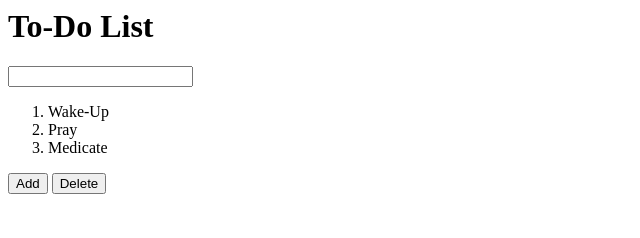
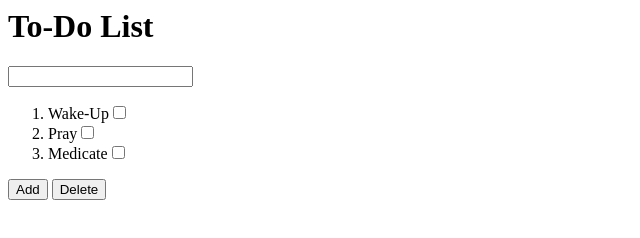
Before and after one commit to anuryakubu/To-Do-List, a plain HTML site: page index.html in a window 1280 px wide. Shown: the whole page, without its empty margins (0-640 px from the left). Drawn offline with Linux system fonts and the light colour scheme.

Commit message:
Changes saved

```diff
--- a/index.html
+++ b/index.html
@@ -15,9 +15,9 @@
     <div class="form">
         <input type="text" id="list" class="list">
         <ol class="orderedList" id="orderedList">
-            <li id="lists">Wake-Up</li>
-            <li id="lists">Pray</li>
-            <li id="lists">Medicate</li>
+            <li id="list1" class="lists">Wake-Up<input type="checkbox" id='wake'></li>
+            <li id="list2" class="lists">Pray<input type="checkbox" id='pray'></li>
+            <li id="list3" class="lists">Medicate<input type="checkbox" id='medicate'></li>
         </ol>
         <button class="button" id="add">Add</button>
         <button class="button" id="delete">Delete</button>
```
